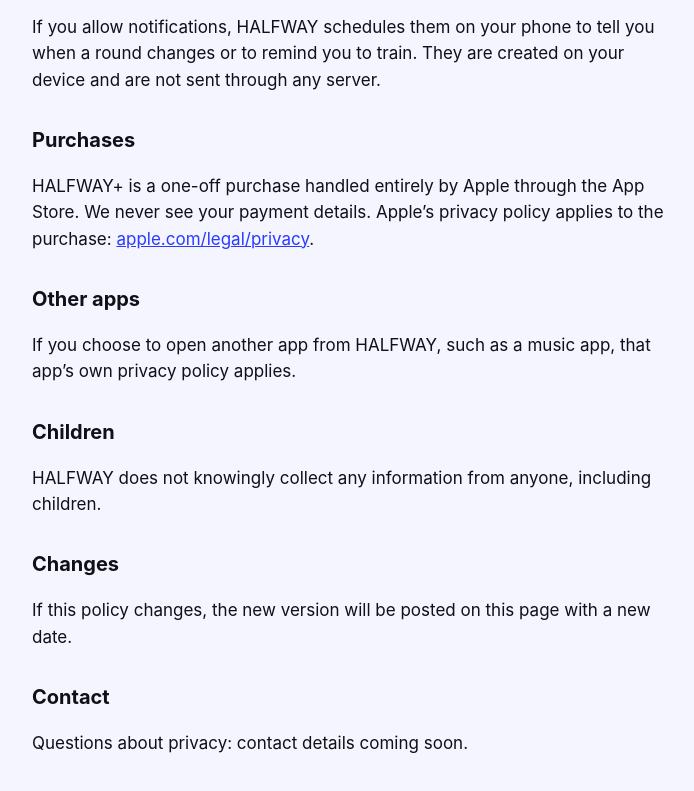
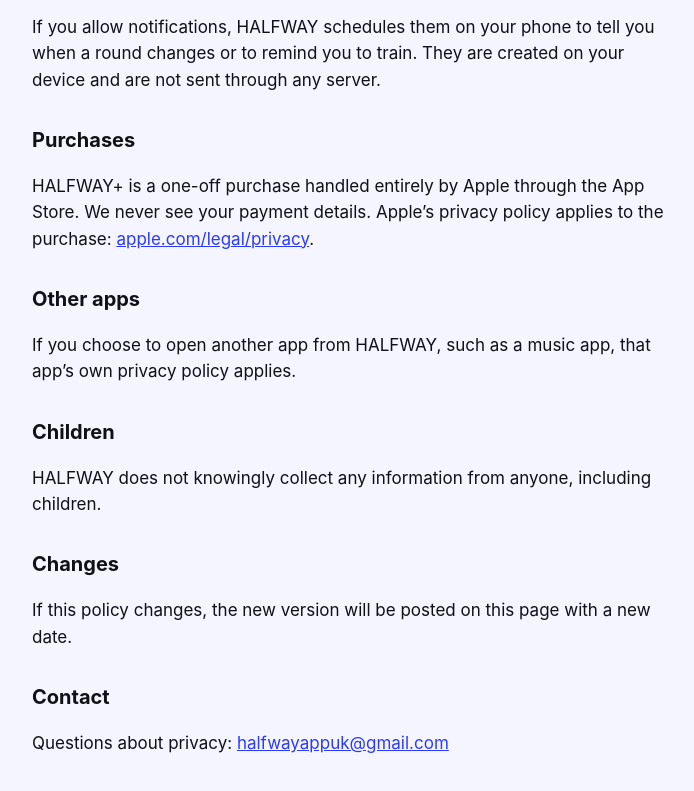
Before and after one commit to halfwayappuk-cmyk/halfway, a plain HTML site: page index.html in a window 1280 px wide. Shown: the part 580-1371 px from the top of the page, without its empty margins (288-982 px from the left). Drawn offline with Linux system fonts and the light colour scheme.

Commit message:
Update index.html

```diff
--- a/index.html
+++ b/index.html
@@ -38,5 +38,5 @@
 <p>If this policy changes, the new version will be posted on this page with a new date.</p>
 
 <h2>Contact</h2>
-<p>Questions about privacy: contact details coming soon.</p>
+<p>Questions about privacy: <a href="mailto:halfwayappuk@gmail.com">halfwayappuk@gmail.com</a></p>
 </main></body></html>
```
